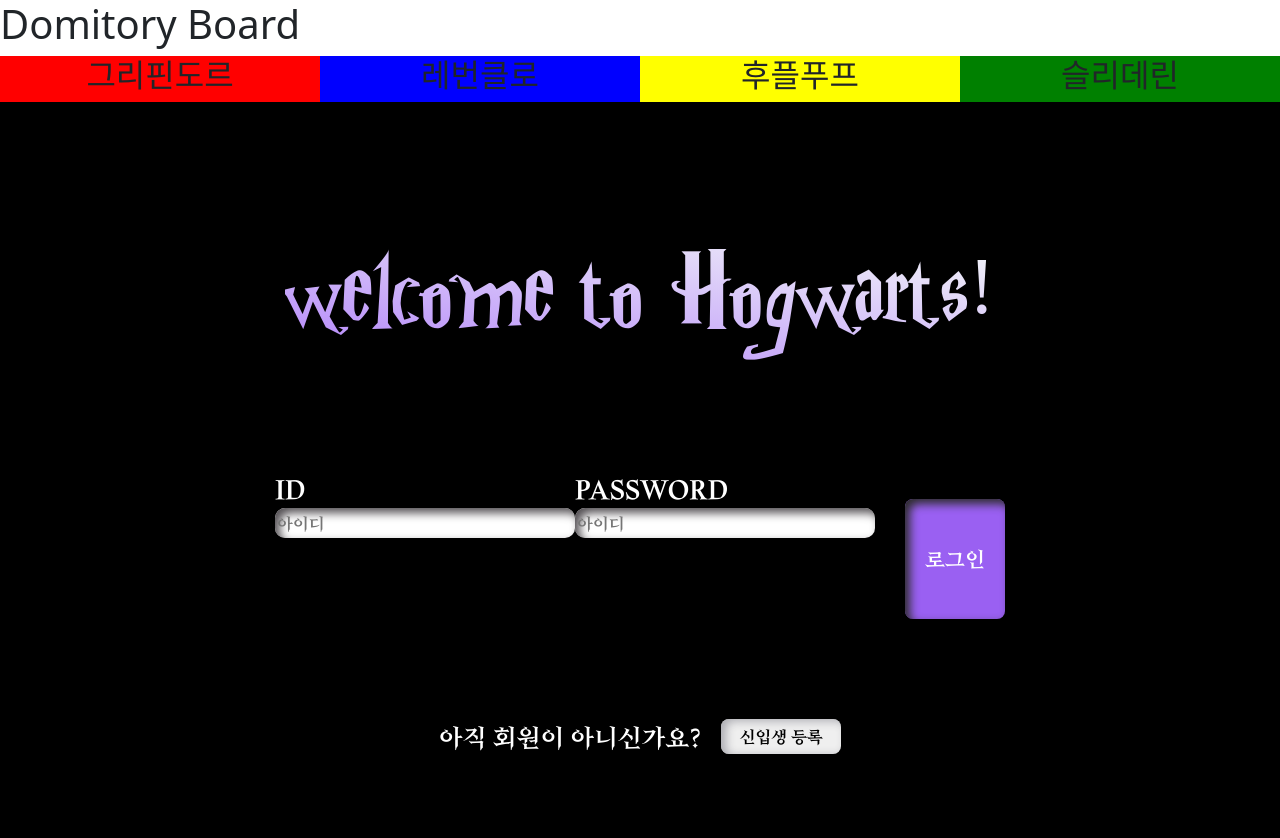
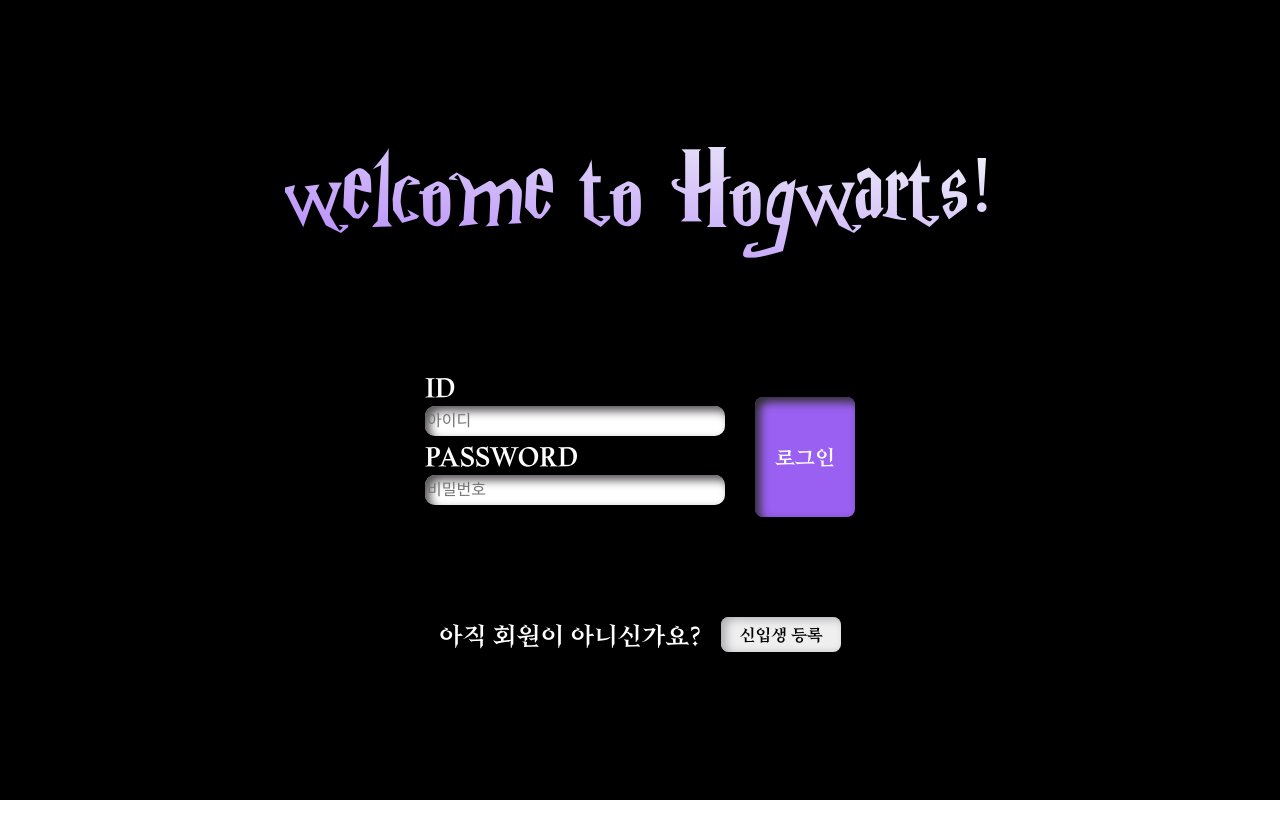
Before and after one commit to team3-hogwartsCommunity/FE-HogwartCommuity-Public, a React (Create React App) app in the folder harrypotter-community/: page / in a window 1280 px wide. Shown: the top 838 px of the page. After the commit the page ends 800 px from the top, so only its background shows below. Built offline with nearby package versions, Linux system fonts and the light colour scheme.

Commit message:
로그인 페이지 CSS정리 및 로그인, 회원가입 api 로직 순서 변경

```diff
--- a/harrypotter-community/src/App.js
+++ b/harrypotter-community/src/App.js
@@ -25,7 +25,7 @@
     <QueryClientProvider client={queryClient}>
 
       {/* <Pagination/> */}
-      <Header></Header>
+      {/* <Header></Header> */}
       <Router/>
     </QueryClientProvider>
     </>
--- a/harrypotter-community/src/axios/api.js
+++ b/harrypotter-community/src/axios/api.js
@@ -1,23 +1,22 @@
-import { getConfig } from "@testing-library/react";
-
 import axios from "axios";
 
-const instance = axios.create({
+export const instance = axios.create({
   baseURL: 'http://52.79.148.222:8080'}
 )
-instance.interceptors.response.use(
-  function (response) {
-    const token = response.headers.authorization.split(' ')
-    console.log(token[1])
-    localStorage.setItem('Access_Token', token[1])
-    console.log(localStorage.getItem('Access_Token'))
-    return response;
-  }
-)
+// instance.interceptors.response.use(
+//   function (response) {
+//     const token = response.headers.authorization.split(' ')
+//     console.log(token[1])
+//     localStorage.setItem('Access_Token', token[1])
+//     console.log(localStorage.getItem('Access_Token'))
+//     return response;
+//   }
+// )
 
 // 회원가입 api
 export async function SignUpData(userInfo) {
   const { data } = await instance.post('api/user/signup', userInfo)
+  console.log(data)
   return data
 }
 
--- a/harrypotter-community/src/pages/Join.jsx
+++ b/harrypotter-community/src/pages/Join.jsx
@@ -37,6 +37,7 @@
     },
     onError : () => {
       alert('회원가입 실패!')
+      console.log(mutate)
     }
   })
 
--- a/harrypotter-community/src/pages/Login.jsx
+++ b/harrypotter-community/src/pages/Login.jsx
@@ -3,7 +3,7 @@
 import { useMutation } from 'react-query';
 import { useNavigate } from 'react-router'
 import styled from 'styled-components'
-import { LoginData } from '../axios/api';
+import { instance, LoginData } from '../axios/api';
 
 function Login() {
 
@@ -29,6 +29,8 @@
     onSuccess : () => {
       alert('로그인 성공!')
 
+      navigate('board')
+
     },
     onError : () => {
       alert('로그인 실패!')
@@ -40,7 +42,20 @@
 
     if (!(login.username === '' && login.password === '')) {
       alert(`id: ${login.username}, password : ${login.password}`)
+
+      // 회원가입 api에 request값 넣어주기
       mutate(login)
+
+      // 회원가입 통신 후 토큰 저장
+      instance.interceptors.response.use(
+        function (response) {
+          const token = response.headers.authorization.split(' ')
+          console.log(token[1])
+          localStorage.setItem('Access_Token', token[1])
+          console.log(localStorage.getItem('Access_Token'))
+          return response;
+        }
+      )
 
   }
 
@@ -51,22 +66,18 @@
         <HeaddFontStyle>welcome to Hogwarts!</HeaddFontStyle>
         <StLoignBox onSubmit={onSubmitHandler}>
           <div>
-            <label>
             <StLoginSpan>ID</StLoginSpan>
             <StLoginInput
               name='username'
               type='text'
               placeholder='아이디'
               onChange={onChangeHandler}/>
-            </label>
-            <label>
             <StLoginSpan>PASSWORD</StLoginSpan>
             <StLoginInput
               name='password'
               type='password'
-                placeholder='아이디'
+              placeholder='비밀번호'
               onChange={onChangeHandler}/>
-            </label>
           </div>
           <StLoginButton>로그인</StLoginButton>
         </StLoignBox>
@@ -92,6 +103,7 @@
   background-clip: text;
   -webkit-background-clip: text;
   color: transparent;
+  font-family: 'harrypotterFont';
 `
 
 const SubFontStyle = styled.div`
@@ -106,7 +118,6 @@
   align-items: center;
   flex-direction: column;
   background-color: black;
-  font-family: 'harrypotterFont';
 `
 const StLoignBox = styled.form`
   color: white;
@@ -121,10 +132,12 @@
   font-weight: 500;
 `
 const StLoginInput = styled.input`
+  color: black;
   width: 300px;
   height: 30px;
   border: none;
   border-radius: 10px;
+  font-family: Arial, Helvetica, sans-serif;
   box-shadow: inset 5px 5px 10px #545054;
 `
 
```
Also changed, not shown: 1 other file (tests, documents, lock files or other folders). Lines whose indentation alone changed are shown as unchanged.
